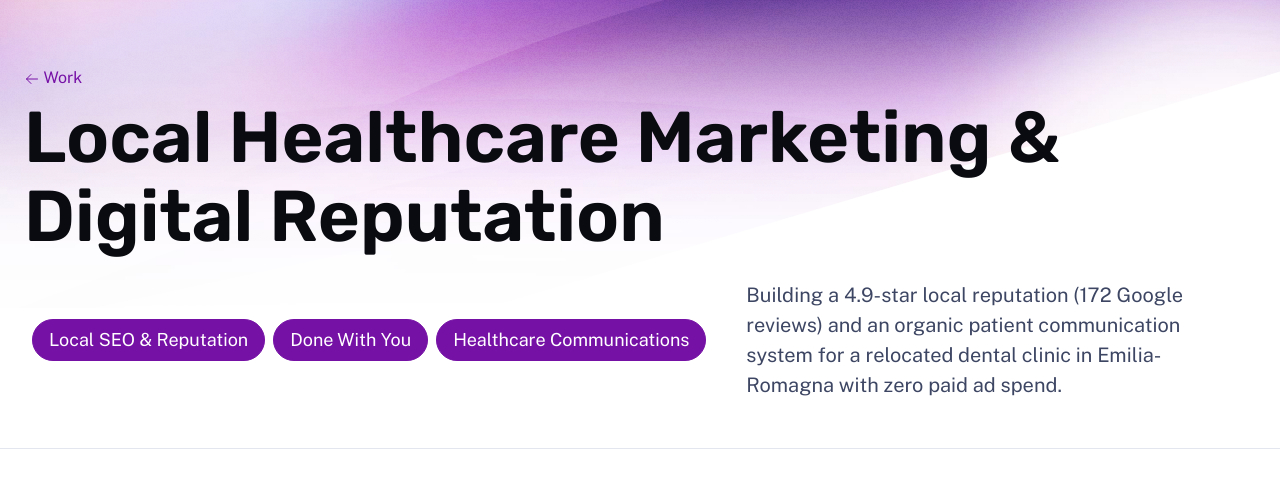
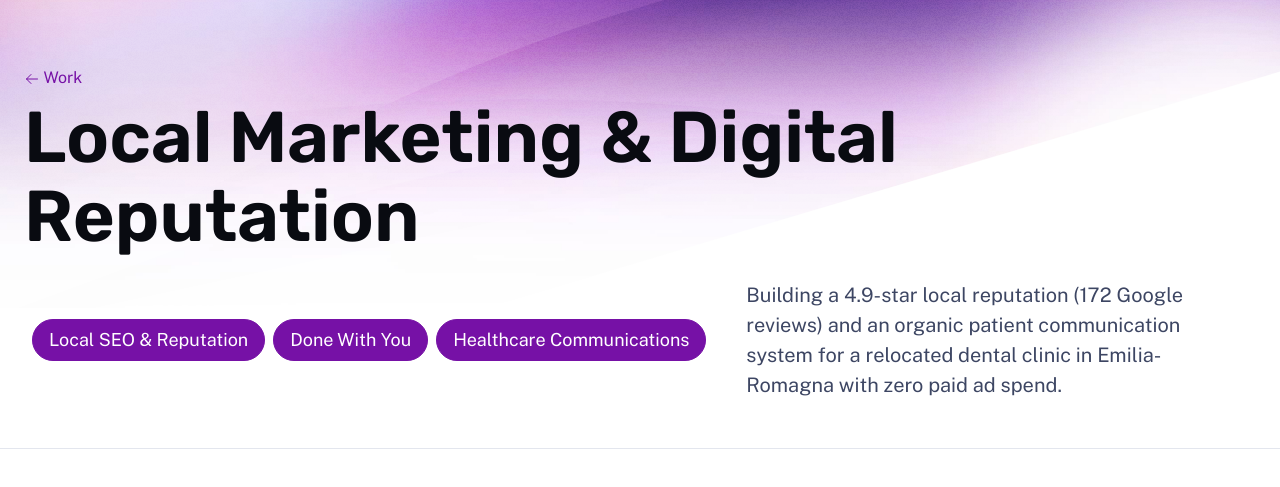
Before and after one commit to rutylarareyes-stack/communications-strategy, an Astro site: page /work/local-healthcare-marketing-italy in a window 1280 px wide. Shown: the part 119-606 px from the top of the page. Built offline with nearby package versions, Linux system fonts and the light colour scheme; Astro itself is replaced by a stand-in of ours.

Commit message:
Update local-healthcare-marketing-italy.md

```diff
--- a/src/content/work/local-healthcare-marketing-italy.md
+++ b/src/content/work/local-healthcare-marketing-italy.md
@@ -1,5 +1,5 @@
 ---
-title: Local Healthcare Marketing & Digital Reputation
+title: Local Marketing & Digital Reputation
 publishDate: 2026-02-15 00:00:00
 img: /assets/stock-2.jpg
 img_alt: Local healthcare marketing and Google Business Profile optimization in Emilia-Romagna, Italy
```
